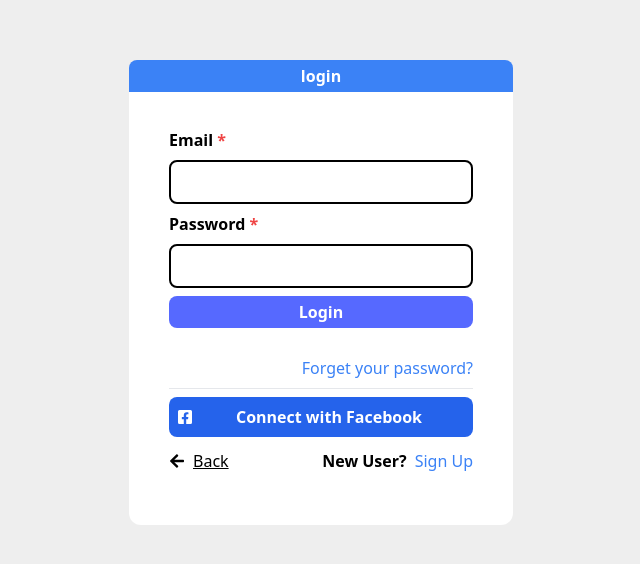
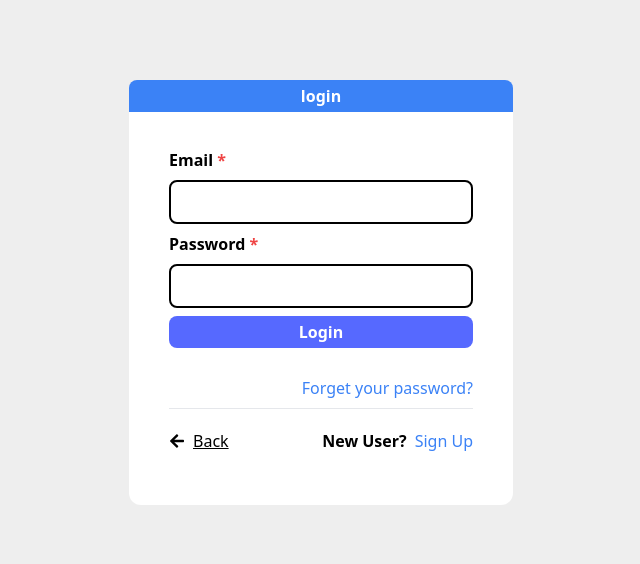
Before and after one commit to moshaosama/Graduation_Project, a React (Vite) app: page /login in a window 1280 px wide. Shown: the part 108-672 px from the top of the page, without its empty margins (319-959 px from the left). Built offline with nearby package versions, Linux system fonts and the light colour scheme.

Commit message:
feat: update Navbar and Home/Login pages layout and logic

```diff
--- a/src/Components/Navbar/Navbar.tsx
+++ b/src/Components/Navbar/Navbar.tsx
@@ -56,6 +56,7 @@ const Navbar = () => {
     <>
       {ConditionNavbar()}
       <div
+        id="Navbar"
         className={clsx(
           "flex items-center max-sm:mx-0 max-sm:w-[24.5pc]",
           location.pathname !== "/" ? " mb-7 pt-[1pc] h-[5.7pc] shadow-xl" : ""
--- a/src/Pages/Home.tsx
+++ b/src/Pages/Home.tsx
@@ -12,6 +12,7 @@ import OurService from "../features/Home/Components/OurServices/OurService";
 import TrendingItem from "../features/Home/Components/TredingItems/TrendingItem";
 import WhyUs from "../features/Home/Components/WhyUs/WhyUs";
 import TopDoctors from "../features/Home/Components/TopDoctors/TopDoctors";
+import BobUpChatBot from "../features/PopUpChatBot/Components/BobUpChatBot";
 
 function Home() {
   useEffect(() => {
@@ -44,6 +45,7 @@ function Home() {
         <WhyUs />
         <DownloadApp />
         <JoinUs />
+        <BobUpChatBot />
       </div>
     </>
   );
--- a/src/Pages/Login.tsx
+++ b/src/Pages/Login.tsx
@@ -33,20 +33,6 @@ const Login = () => {
           </div>
           <hr className="p-1" />
 
-          <a
-            href={URL}
-            target="blank"
-            className="flex items-center  bg-blue-600 rounded-lg p-2 cursor-pointer"
-          >
-            <div className="text-white flex items-center gap-2">
-              <span>
-                <FaFacebookSquare />
-              </span>
-            </div>
-            <div className="w-full text-center">
-              <p className="text-white font-bold">Connect with Facebook</p>
-            </div>
-          </a>
           <div className="flex justify-between my-3">
             <Link to={"/"} className="underline">
               <div className="flex items-center gap-2">
```
